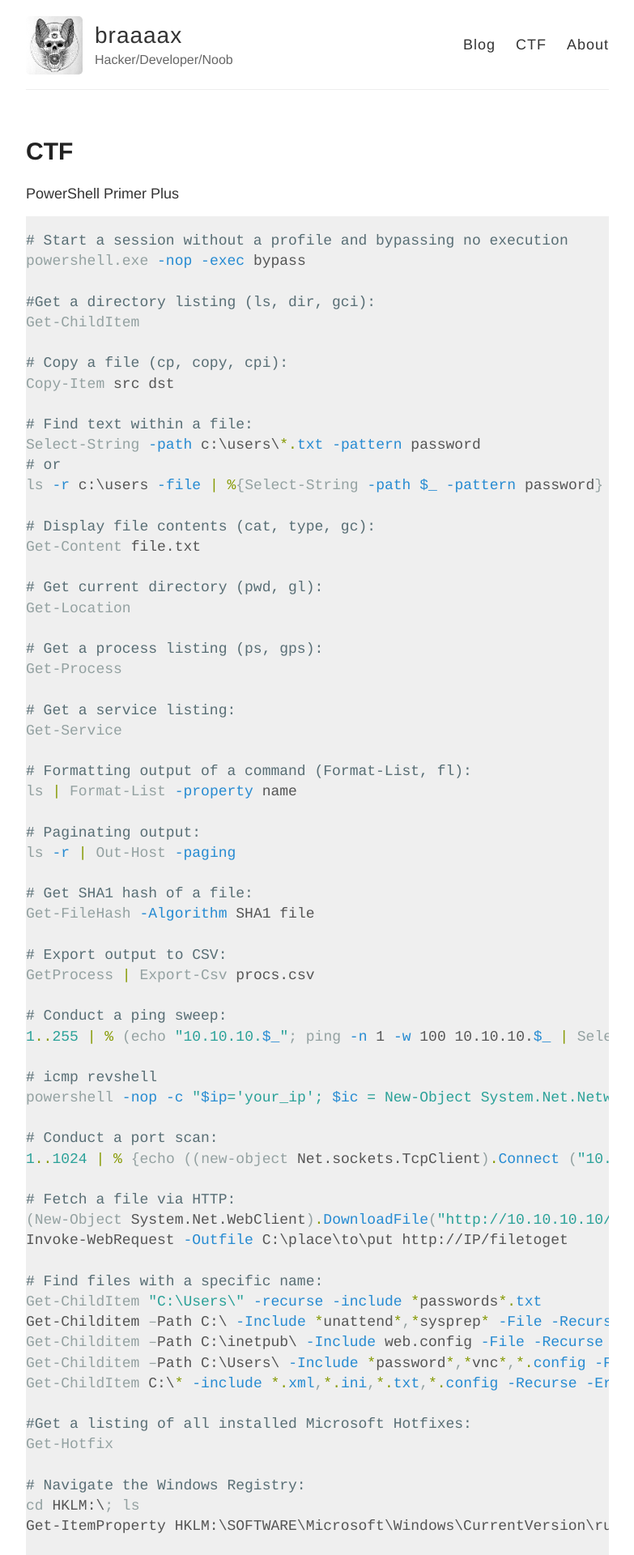
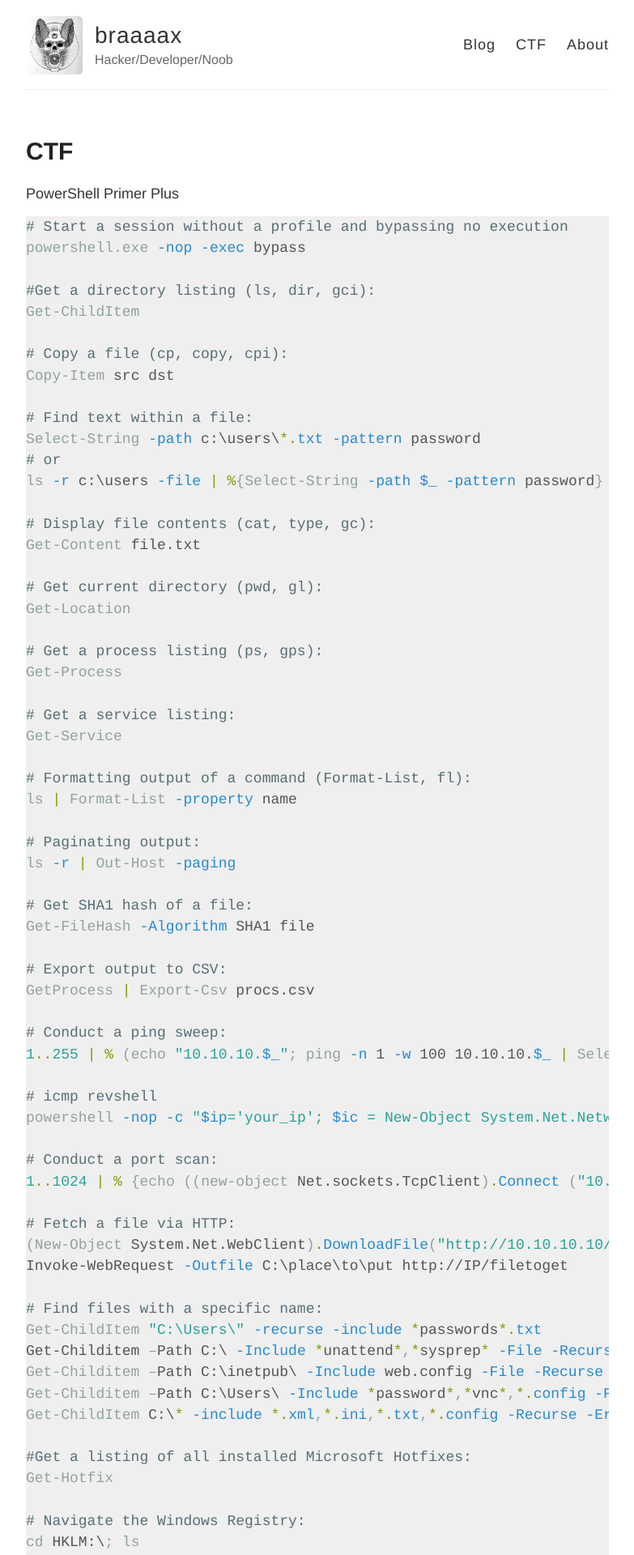
Before and after one commit to braaaax/braaaax.github.io, a Jekyll site: the page built from ctf.md, in a window 1280 px wide. Shown: the top 1920 px of the page at 81% size, without its empty margins (248-1031 px from the left). Built offline with Jekyll 4.4.1, drawn with Linux system fonts in a browser that asks for light colours.

Commit message:
site update

```diff
--- a/_sass/_reset.scss
+++ b/_sass/_reset.scss
@@ -4,7 +4,7 @@
 /***************/
 
 html, body, div, span, applet, object, iframe,
-h1, h2, h3, h4, h5, h6, p, blockquote, //pre,
+h1, h2, h3, h4, h5, h6, p, blockquote, pre,
 a, abbr, acronym, address, big, cite, code,
 del, dfn, em, img, ins, kbd, q, s, samp,
 small, strike, strong, sub, sup, tt, var,
```
